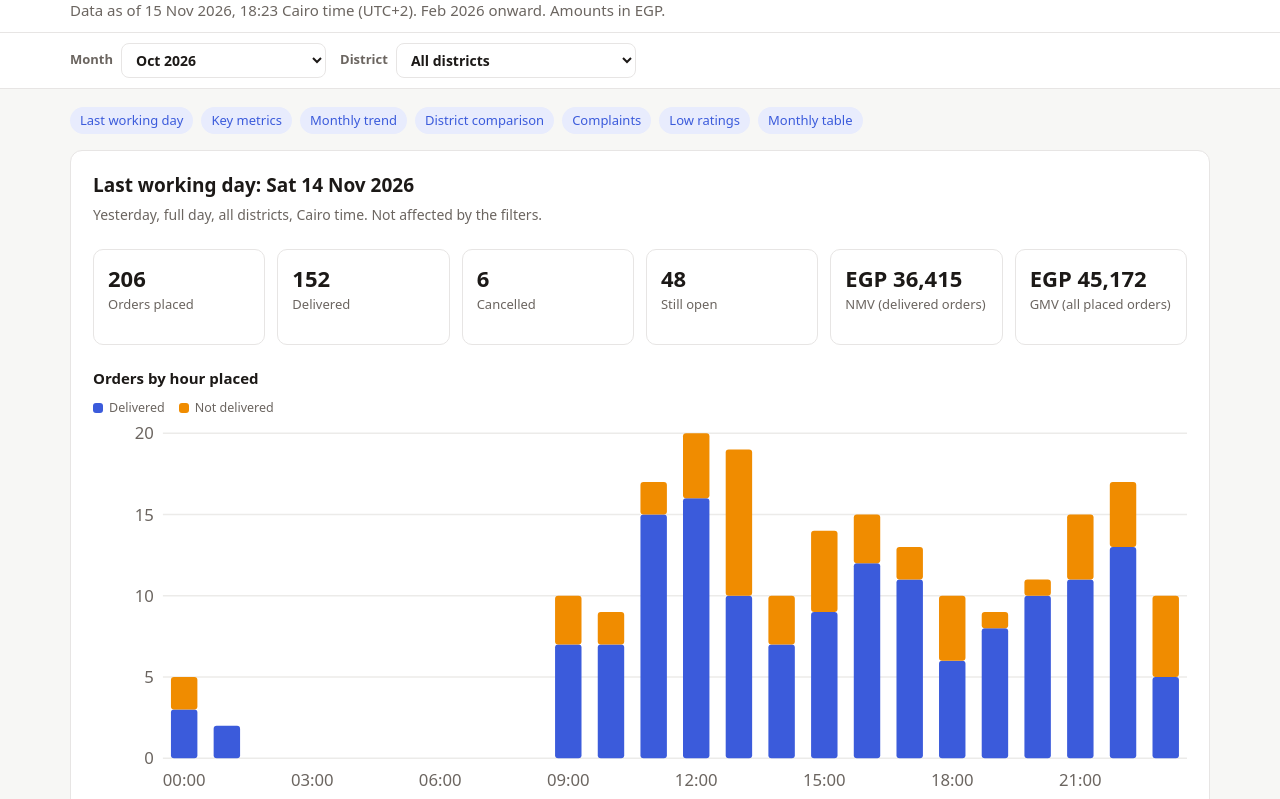
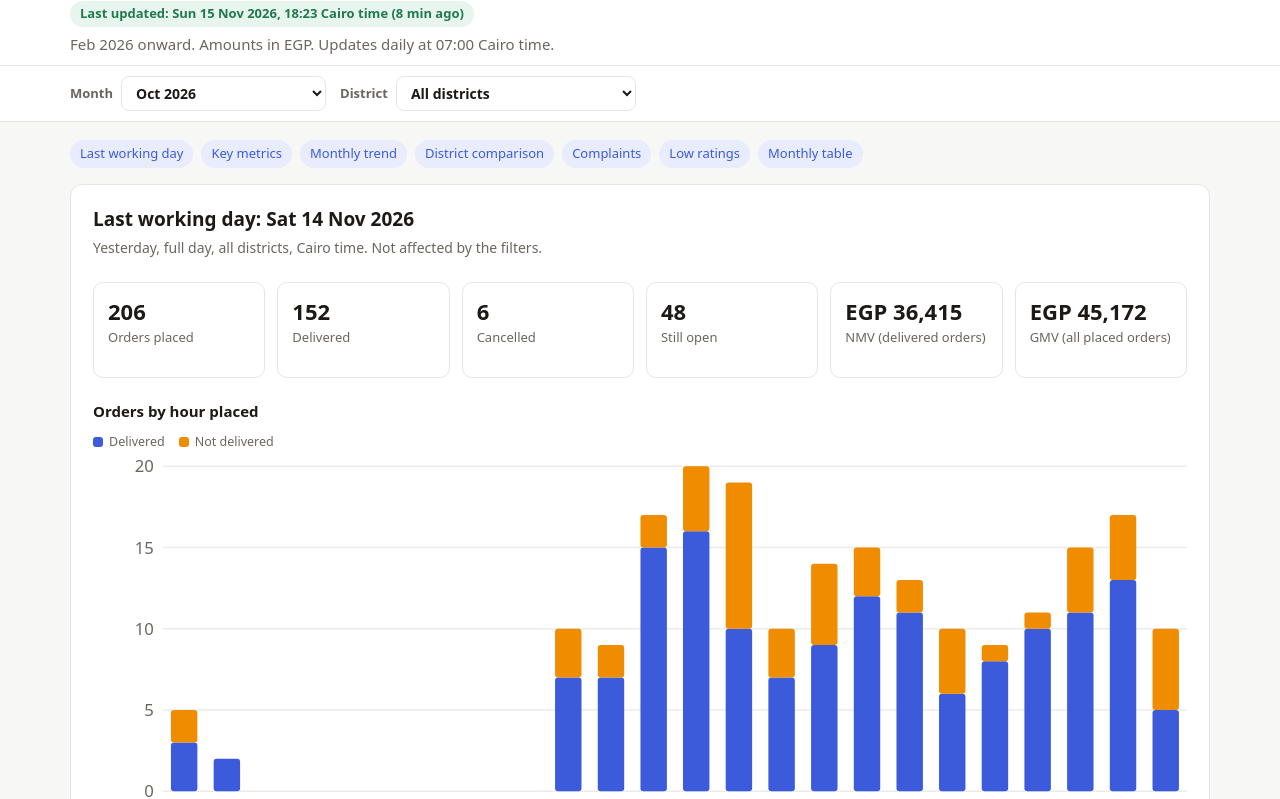
Before and after one commit to OvastaApp/Ovasta-Dashboard, a plain HTML site: page index.html in a window 1280 px wide. Shown: the part 66-865 px from the top of the page. Drawn offline with Linux system fonts and the light colour scheme.

Commit message:
Add last-updated badge and live URL in README

```diff
--- a/assets/app.js
+++ b/assets/app.js
@@ -287,8 +287,14 @@
     MONTHS = Object.keys(D.M).filter(function (m) { return m >= D.first_month; }).sort();
     var full = MONTHS.filter(function (m) { return !isPartial(m); });
     state.month = full.length ? full[full.length - 1] : MONTHS[MONTHS.length - 1];
-    var g = D.generated; document.getElementById("asof").textContent = "Data as of " + dlabel(g.slice(0, 10)) + ", " + g.slice(11, 16) + " Cairo time (UTC+2). " +
-      dlabel(MONTHS[0] + "-01").replace(/^1 /, "") + " onward. Amounts in EGP.";
+    var g = D.generated;
+    var gd = new Date(g + ":00+02:00"), mins = Math.max(0, Math.round((Date.now() - gd.getTime()) / 60000));
+    var ago = mins < 60 ? mins + " min ago" : mins < 1440 ? Math.round(mins / 60) + " h ago" : Math.round(mins / 1440) + " days ago";
+    var wd = ["Sun","Mon","Tue","Wed","Thu","Fri","Sat"][new Date(g.slice(0, 10) + "T12:00:00Z").getUTCDay()];
+    var up = document.getElementById("updated");
+    up.textContent = "Last updated: " + wd + " " + dlabel(g.slice(0, 10)) + ", " + g.slice(11, 16) + " Cairo time (" + ago + ")";
+    if (mins > 36 * 60) { up.className = "updated stale"; up.textContent += " · daily update may have been missed"; }
+    document.getElementById("asof").textContent = dlabel(MONTHS[0] + "-01").replace(/^1 /, "") + " onward. Amounts in EGP. Updates daily at 07:00 Cairo time.";
     var fm = document.getElementById("f-month"), fd = document.getElementById("f-dist");
     fm.innerHTML = MONTHS.slice().reverse().map(function (m) { return '<option value="' + m + '"' + (m === state.month ? " selected" : "") + ">" + esc(mlabel(m)) + "</option>"; }).join("");
     fd.innerHTML = '<option value="0">All districts</option>' + D.districts.map(function (d) { return '<option value="' + esc(d.id) + '">' + esc(d.en) + " · \u2068" + esc(d.ar) + "\u2069</option>"; }).join("");
--- a/assets/style.css
+++ b/assets/style.css
@@ -39,3 +39,6 @@ bdi{unicode-bidi:isolate}.ar{font-family:"Noto Sans Arabic","Segoe UI Arabic",Ta
 .pill{display:inline-block;font-size:12px;padding:1px 8px;border-radius:99px;background:#f1f0ee;color:var(--muted);margin-left:6px}
 details>summary{cursor:pointer;font-weight:650;font-size:19px;list-style:none}details>summary::before{content:"▸ ";color:var(--muted)}details[open]>summary::before{content:"▾ "}
 .foot{color:var(--muted);font-size:12.5px;padding-bottom:40px}
+
+.updated{display:inline-block;margin:6px 0 2px;padding:3px 10px;border-radius:999px;font-size:13px;font-weight:600;background:#e8f5ee;color:#1f7a4d}
+.updated.stale{background:#fff4e0;color:#9a5b00}
--- a/index.html
+++ b/index.html
@@ -11,6 +11,7 @@
 <header class="top">
   <div class="wrap">
     <h1>Ovasta startup metrics</h1>
+    <p class="updated" id="updated"></p>
     <p class="sub" id="asof">Loading…</p>
   </div>
 </header>
```
Also changed, not shown: 1 other file.
